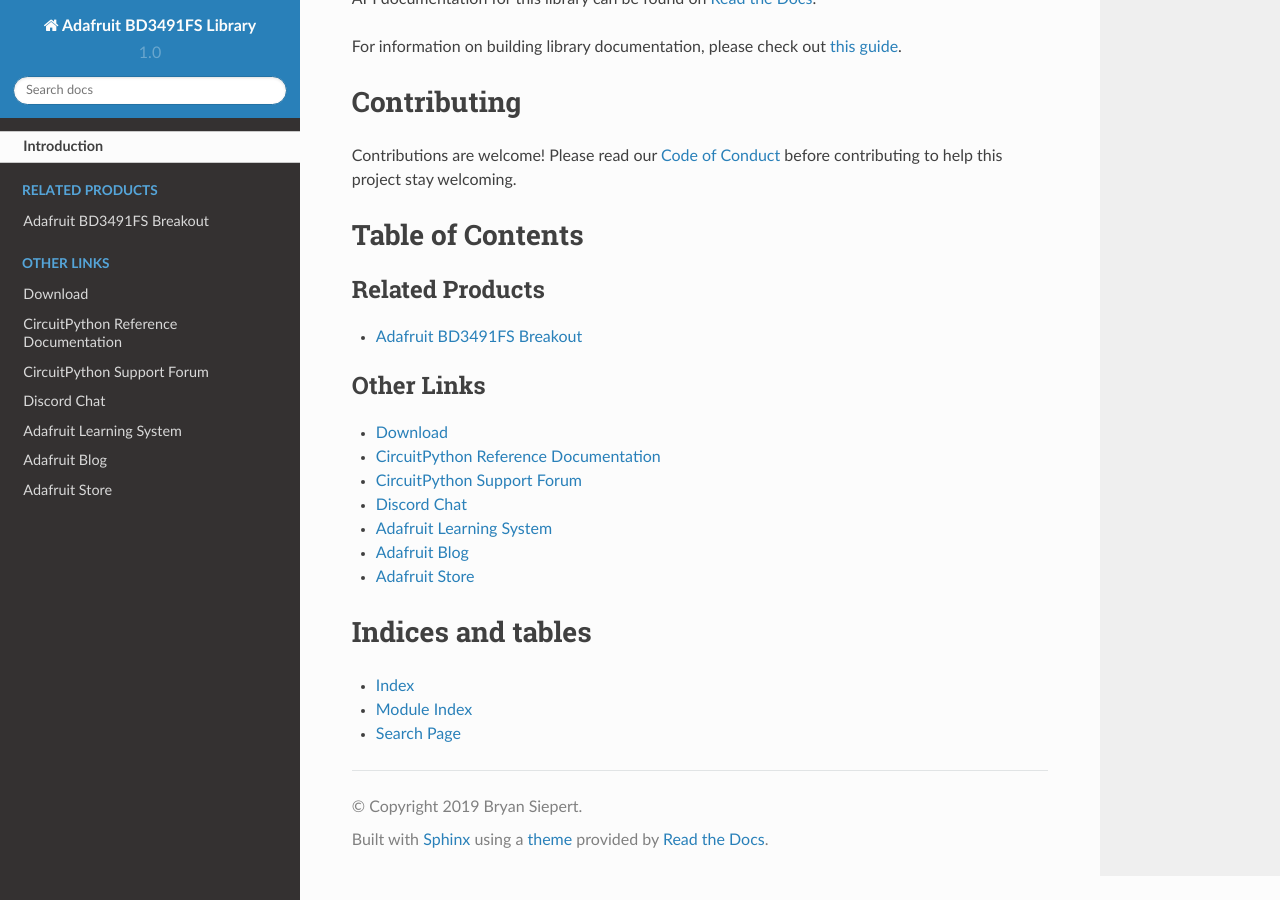
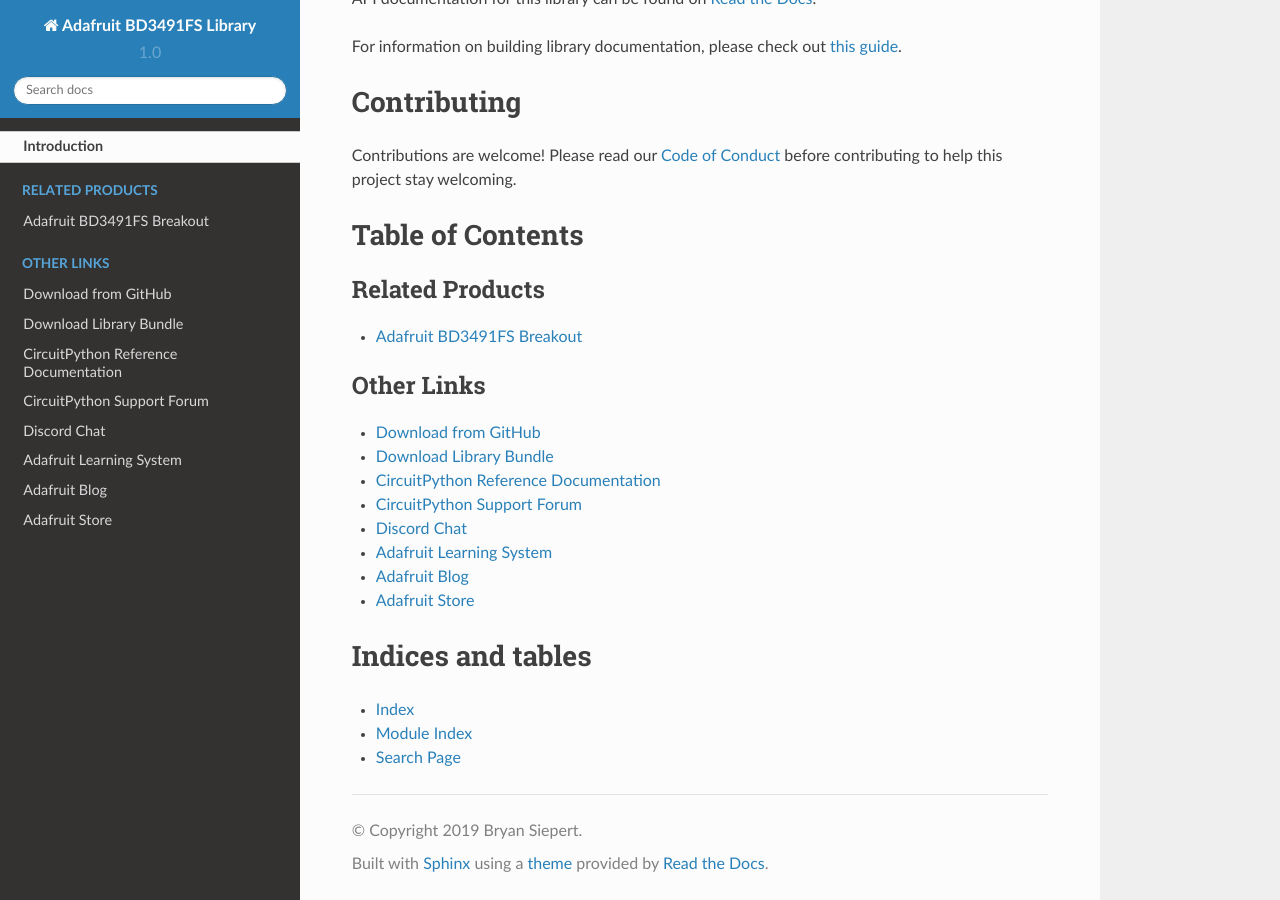
Before and after one commit to adafruit/Adafruit_CircuitPython_BD3491FS, a Sphinx documentation site: the page built from docs/index.rst, in a window 1280 px wide and 900 px high, scrolled down 1373 px. Built offline with Sphinx 7.4.7 and the Read the Docs theme 2.0.0, drawn with Linux system fonts in a browser that asks for light colours; pages that are not in the unit, such as notebooks, are missing from menus.

Commit message:
Added cp.org link to index.rst

```diff
--- a/docs/index.rst
+++ b/docs/index.rst
@@ -33,7 +33,8 @@
 .. toctree::
     :caption: Other Links
 
-    Download <https://github.com/adafruit/Adafruit_CircuitPython_BD3491FS/releases/latest>
+    Download from GitHub <https://github.com/adafruit/Adafruit_CircuitPython_BD3491FS/releases/latest>
+    Download Library Bundle <https://circuitpython.org/libraries>
     CircuitPython Reference Documentation <https://docs.circuitpython.org>
     CircuitPython Support Forum <https://forums.adafruit.com/viewforum.php?f=60>
     Discord Chat <https://adafru.it/discord>
```
